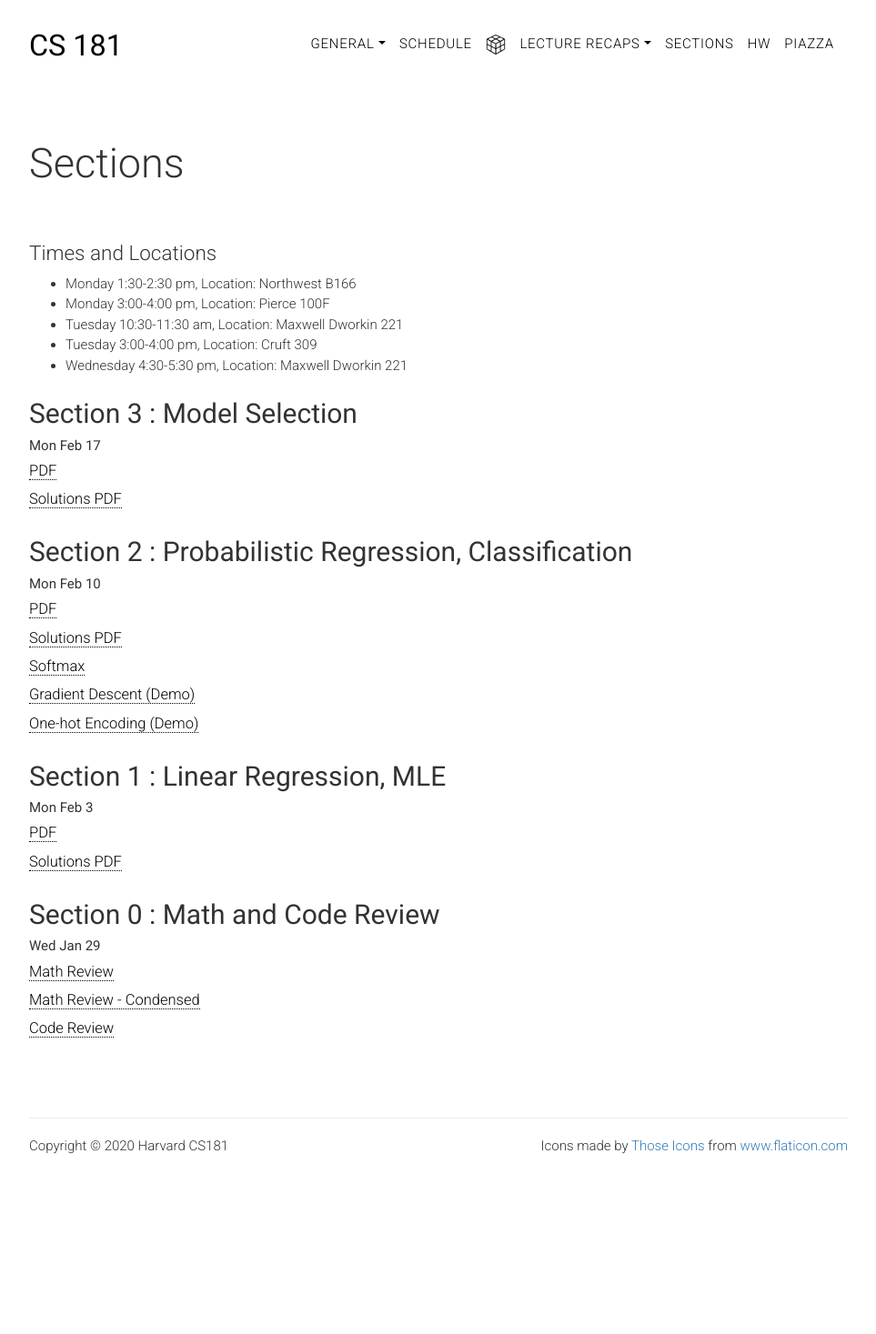
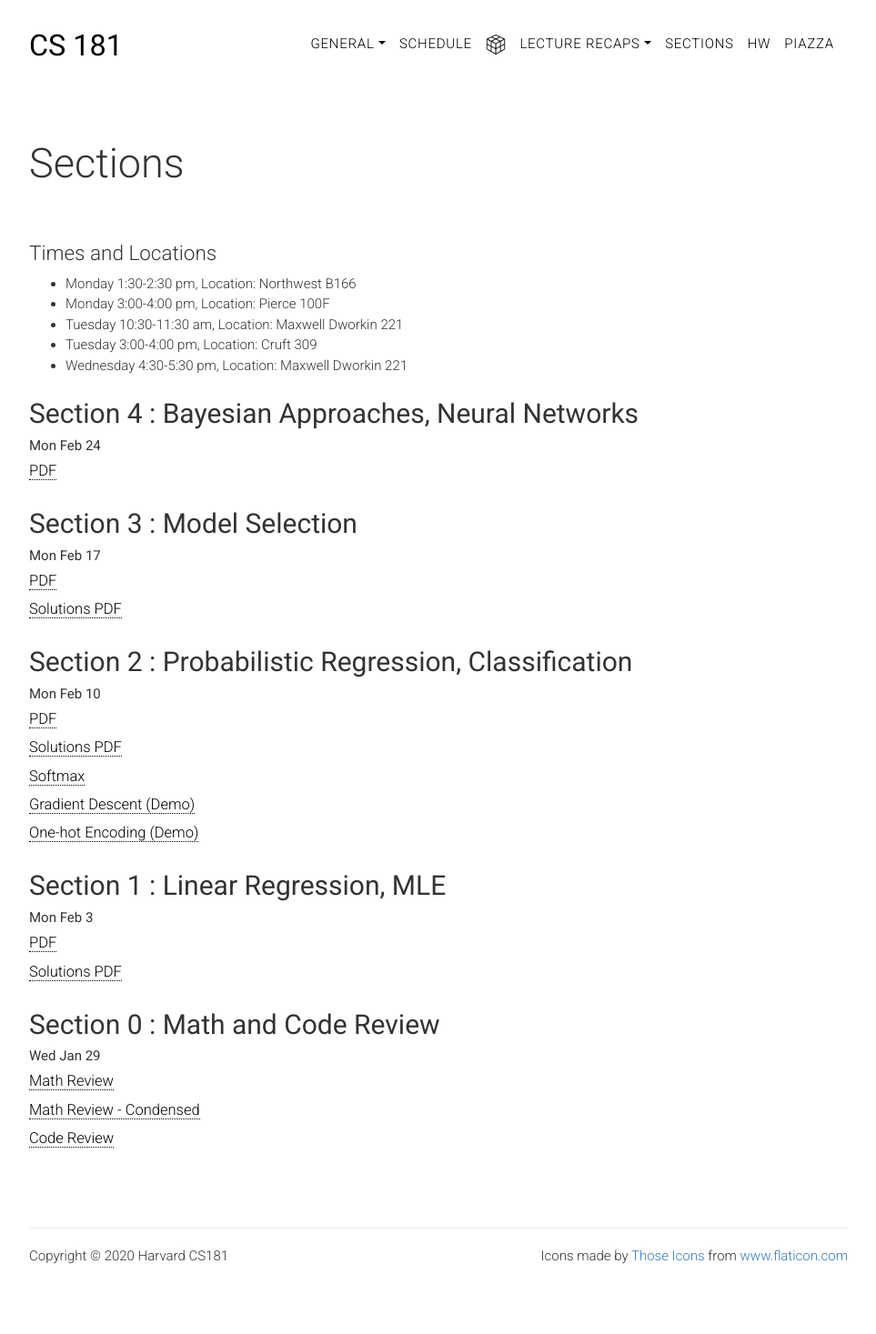
Before and after one commit to harvard-ml-courses/cs181-web-2020, a Jekyll site: the page built from sections.html, in a window 1280 px wide. Shown: the whole page at 91% size, without its empty margins (158-1121 px from the left). Built offline with Jekyll 4.4.1, drawn with Linux system fonts in a browser that asks for light colours; before the commit the page ends 1346 px from its top, so only the background shows below that.

Commit message:
section 4 added

```diff
--- a/_data/all.yaml
+++ b/_data/all.yaml
@@ -179,7 +179,7 @@
     type: 'hw'
   - topic: # section 4
     subtopic:
-    section: 4. NN
+    section: <a href="/cs181-web/sections#sec4">4. Bayesian Approaches, Neural Networks </a>
     readings:
     demos:
     hw:
--- a/sections.html
+++ b/sections.html
@@ -14,6 +14,13 @@
         <li>Tuesday 3:00-4:00 pm, Location: Cruft 309</li>
         <li>Wednesday 4:30-5:30 pm, Location: Maxwell Dworkin 221</li>
       </ul>
+
+        <h2 class="title" id="sec4">Section 4 : Bayesian Approaches, Neural Networks</h2>
+        <p class="head-subtitle">Mon Feb 24</p>
+        <ul class="lists">
+            <li><a href="sections/sec4.pdf" target="_blank">PDF</a></li>
+        </ul>
+
         <h2 class="title" id="sec3">Section 3 : Model Selection </h2>
         <p class="head-subtitle">Mon Feb 17</p>
         <ul class="lists">
```
Also changed, not shown: 1 other file.
